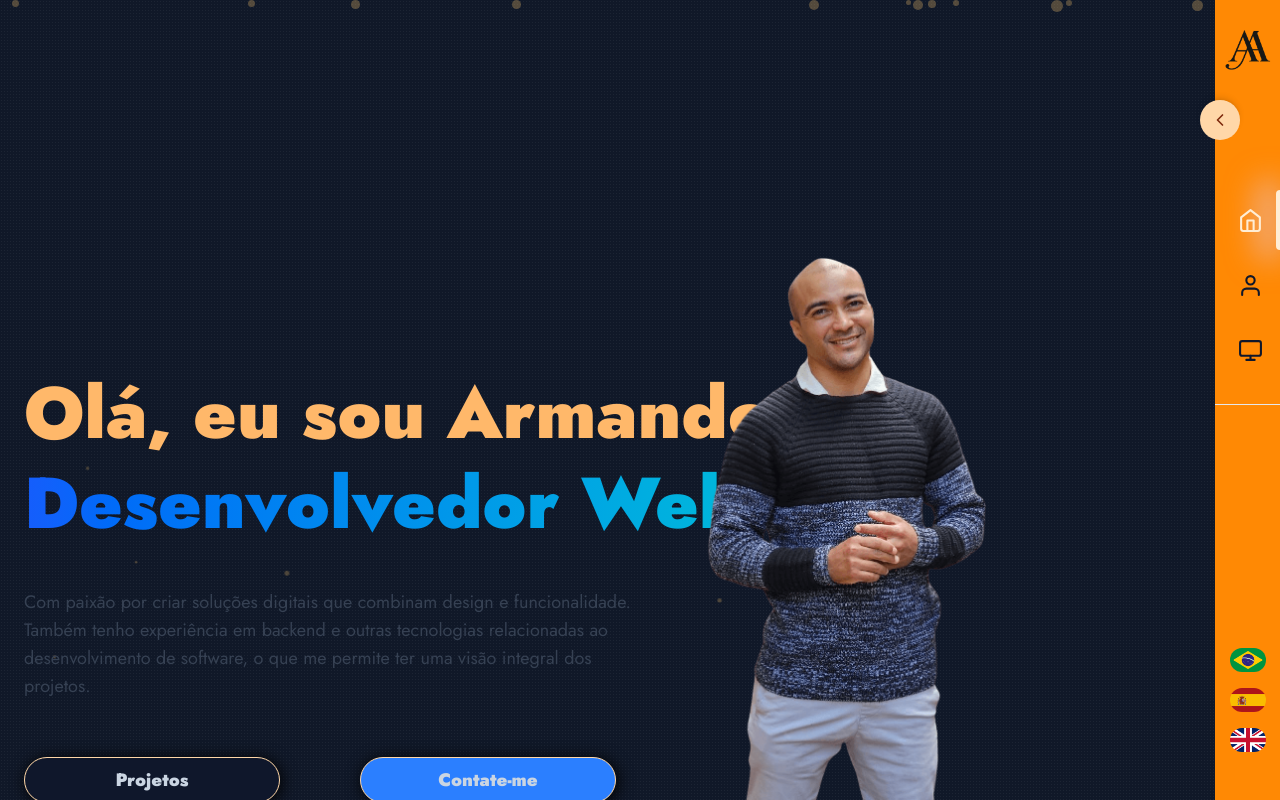
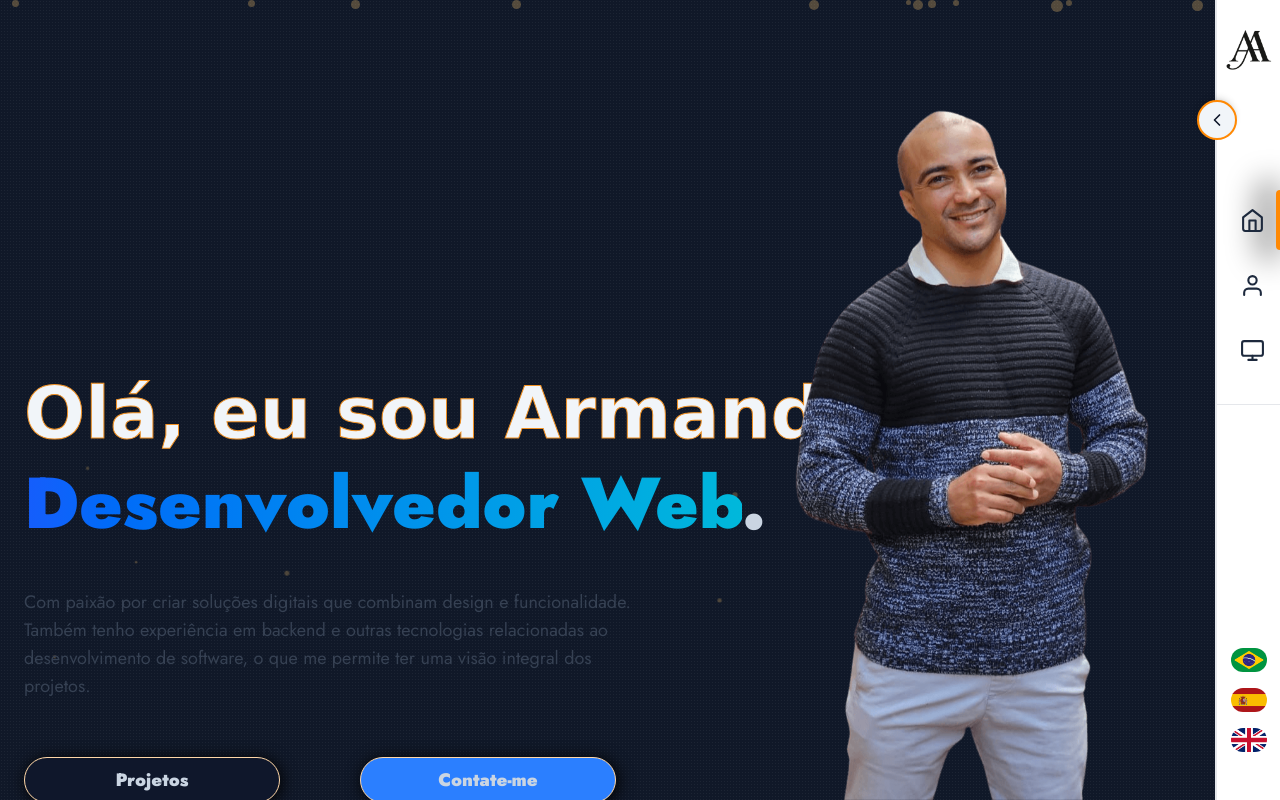
Before and after one commit to ArmandoAra/portfolio, a React (Vite) app: page / in a window 1280 px wide. Built offline with nearby package versions, Linux system fonts and the light colour scheme.

Commit message:
profile position fixed and visual style sidebar changed

```diff
--- a/src/App.css
+++ b/src/App.css
@@ -47,3 +47,8 @@
   border-radius: 50%;
   animation: float infinite ease-in-out;
 }
+
+.myname {
+  -webkit-text-stroke: 1px rgb(241, 145, 35); /* Color del borde */
+  font-family: Geneva, Verdana, sans-serif;
+}
--- a/src/components/sideBar/Sidebar.tsx
+++ b/src/components/sideBar/Sidebar.tsx
@@ -36,10 +36,10 @@ export function Sidebar({ state, setState }: { state: boolean; setState: (state:
         <>
             <a
                 className={`fixed top-[100px] w-10 h-10 rounded-full
-                    bg-orange-200 shadow-md hover:shadow-lg
+                    bg-slate-100 shadow-md hover:shadow-lg border-2 border-orange-400
                     flex items-center justify-center cursor-pointer transition-all duration-200 z-50
-                    text-orange-900
-                    ${state ? 'right-[87vw] md:right-[195px] ' : 'right-[40px] rotate-180'}
+                    text-slate-900
+                    ${state ? 'left-[1vw] sm:left-[auto] sm:right-[92vw] md:right-[195px] ' : 'right-[43px] rotate-180'}
                 `}
                 onClick={() => setState(!state)}
             >
@@ -51,7 +51,7 @@ export function Sidebar({ state, setState }: { state: boolean; setState: (state:
                 className={`
                     fixed right-0 top-0 pt-5 z-40 h-full transition-all duration-300 ease-in-out
                     overflow-y-auto overflow-x-hidden
-                     bg-orange-400
+                     bg-white border-l-2 border-gray-200 dark:bg-gray-100 dark:border-orange-400
                     scrollbar-thin scrollbar-thumb-gray-400 dark:scrollbar-thumb-gray-600
                     scrollbar-track-transparent scrollbar-thumb-rounded-lg
                     ${state ? 'w-[95vw] bg-orange-400/95 md:w-[220px]' : 'w-[65px]'}
@@ -91,10 +91,10 @@ export function Sidebar({ state, setState }: { state: boolean; setState: (state:
                         <div
                             key={label}
                             className={`flex justify-between mx-0 my-[5px] transition-all duration-300 ease-in-out relative
-                                hover:bg-slate-900/65
+                                hover:bg-gradient-to-r hover:from-slate-900/65 hover:to-slate-900/0
                                 ${state ? 'px-0' : 'px-[5%]'}
                                 ${isActive
-                                    ? 'before:content-[""] before:absolute before:right-0 before:h-full before:w-1 before:bg-orange-100 before:rounded-l-lg before:shadow-[-10px_0_30px_10px_rgba(230,200,225,0.6)]'
+                                    ? 'before:content-[""] before:absolute before:right-0 before:h-full before:w-1 before:bg-orange-400 before:rounded-l-lg before:shadow-[-10px_0_30px_10px_rgba(5,5,5,0.4)]'
                                     : ''
                                 }
                             `}
@@ -108,12 +108,12 @@ export function Sidebar({ state, setState }: { state: boolean; setState: (state:
                                 ${state ? 'justify-between' : 'justify-center '}
                                     `}>
                                     <div className=" flex">
-                                        <div className="text-[25px]">
+                                        <div className="text-[25px]  ">
                                             {icon}
                                         </div>
                                     </div>
                                     <span
-                                        className={`transition-opacity duration-300 ease-in-out text-2xl md:text-sm uppercase
+                                        className={`transition-opacity duration-300 ease-in-out text-2xl md:text-sm uppercase dark:text-slate-800
                                         ${state ? 'block' : 'hidden'}
                                     `}
                                     >
--- a/src/components/sideBar/delayNavLink.tsx
+++ b/src/components/sideBar/delayNavLink.tsx
@@ -15,10 +15,10 @@ export function DelayedNavLink({ to, isActive, action, children }: { to: string;
 
     return (
         <a
-            className={`flex w-full  h-[60px]  hover:text-gray-100 no-underline px-8
+            className={`flex w-full  h-[60px]  hover:text-gray-100 no-underline px-8 text-slate-800
                                     ${isActive
-                    ? 'text-orange-100 font-semibold relative '
-                    : 'text-slate-900'
+                    ? ' font-semibold relative'
+                    : ''
                 }`
             }
             href={to} onClick={handleClick}>
--- a/src/components/sideBar/language.tsx
+++ b/src/components/sideBar/language.tsx
@@ -70,12 +70,12 @@ function Language({
                                  duration-300 ease-in-out relative cursor-pointer
                                 hover:bg-slate-900/65 w-full h-10
                                  ${(langActive)
-                ? 'before:content-[""] before:absolute before:right-0 before:h-full before:w-1 before:bg-orange-100 before:rounded-l-lg before:shadow-[-10px_0_30px_10px_rgba(230,200,225,0.6)]'
+                ? 'before:content-[""] before:absolute before:right-0 before:h-full before:w-1 before:bg-orange-400 before:rounded-l-lg before:shadow-[-10px_0_30px_10px_rgba(230,200,225,0.6)]'
                 : ''
             }
                                 `}>
             <img src={imageSrc} alt={title} className="w-9 h-6 rounded-xl" width={26} height={26} />
-            {state && <span className="text-white">{title}</span>}
+            {state && <span className="dark:text-slate-800 hover:dark:text-white">{title}</span>}
         </div>
     );
 }
--- a/src/components/textAnimation/fadeTransition.tsx
+++ b/src/components/textAnimation/fadeTransition.tsx
@@ -6,9 +6,10 @@ import './style.css';
 type Props = {
     text: string;      // texto final
     duration?: number; // tiempo de animación en ms
+    className?: string; // clases adicionales
 };
 
-export default function FadeText({ text, duration = 300 }: Props) {
+export default function FadeText({ text, duration = 300, className }: Props) {
     const { i18n } = useTranslation();
     const [display, setDisplay] = useState(text);
     const [isVisible, setIsVisible] = useState(true);
@@ -38,7 +39,7 @@ export default function FadeText({ text, duration = 300 }: Props) {
 
     return (
         <span
-            className={`fade-text ${isVisible ? 'fade-text--visible' : 'fade-text--hidden'}`}
+            className={`fade-text ${className} ${isVisible ? 'fade-text--visible' : 'fade-text--hidden'}`}
         >
             {display}
         </span>
--- a/src/pages/home/AnimatedBackground.tsx
+++ b/src/pages/home/AnimatedBackground.tsx
@@ -30,7 +30,7 @@ const AnimatedBackground: React.FC = () => {
     }, []);
 
     return (
-        <div className="absolute inset-0 overflow-hidden">
+        <div className="absolute inset-0 overflow-hidden ">
             {/* Fondo oscuro */}
             <div className="absolute inset-0 bg-gray-900"></div>
 
--- a/src/pages/home/index.tsx
+++ b/src/pages/home/index.tsx
@@ -20,7 +20,7 @@ export default function MainPage() {
 
     return (
         <motion.section
-            className=" relative pt-16  lg:pt-44 pr-[80px] w-full overflow-hidden h-full"
+            className=" pt-16  lg:pt-44 pr-[80px] w-full overflow-y-auto "
             initial={{ opacity: 0 }}
             animate={{ opacity: 1 }}
             exit={{ opacity: 0 }}
@@ -29,12 +29,13 @@ export default function MainPage() {
             <AnimatedBackground />
             <div className="relative flex flex-col  xl:container m-auto px-6 md:px-12 lg:px-6 top-0 lg:top-48 ">
                 <motion.h1
-                    className=" sm:w-10/12 md:w-2/3 font-black   text-4xl text-center mx-auto lg:m-0 md:text-left sm:text-5xl md:text-6xl lg:w-auto  xl:text-7xl text-orange-300 leading-tight "
+                    className=" sm:w-10/12 md:w-2/3 font-black   text-4xl text-center mx-auto lg:m-0 md:text-left sm:text-5xl md:text-6xl lg:w-auto  xl:text-7xl  leading-tight "
                     initial={{ y: -20, opacity: 0 }}
                     animate={{ y: 0, opacity: 1 }}
                     transition={{ duration: 0.5, delay: 0.2 }}
                 >
-                    <FadeText text={t('home.greetings')} />
+                    {/* Aqui me quedeee */}
+                    <FadeText text={t('home.greetings')} className="text-slate-100 myname" />
                     <br className="lg:block h-1 w-full" />
                     <span className="relative text-transparent bg-clip-text bg-gradient-to-r from-blue-600 to-cyan-500 dark:from-blue-400 dark:to-cyan-300">
                         <FadeText text={t('home.profesion')} />
@@ -67,25 +68,26 @@ export default function MainPage() {
             </div>
 
             <motion.div
-                className="mt-12 md:mt-0 lg:absolute -right-10 lg:w-1/2 bottom-0 overflow-hidden "
+                className="mt-12 md:mt-0 relative h-[30vh] lg:h-auto lg:absolute -right-0 lg:w-1/2 bottom-0  "
                 // viene desde la derecha
                 initial={{ x: 100, opacity: 0 }}
                 animate={{ x: 0, opacity: 1 }}
                 transition={{ duration: 0.5, delay: 0.4 }}
             >
-                <div className="relative w-full flex justify-center lg:justify-start  h-auto lg:h-[70vh]">
-                    <div aria-hidden="true" className="absolute scale-75 md:scale-110 inset-0 m-auto h-screen "></div>
+                <div className="h-full">
+                    <div aria-hidden="true" className=""></div>
                     <div>
                         <img
                             src={profileImage}
                             alt="Profile image"
-                            className="w-auto h-full"
+                            className="h-full object-cover lg:object-contain  mx-auto"
                             width={400}
                             height={400}
                         />
                     </div>
                 </div>
             </motion.div>
+
         </motion.section>
     );
 }
```
Also changed, not shown: 1 other file (tests, documents, lock files or other folders).
